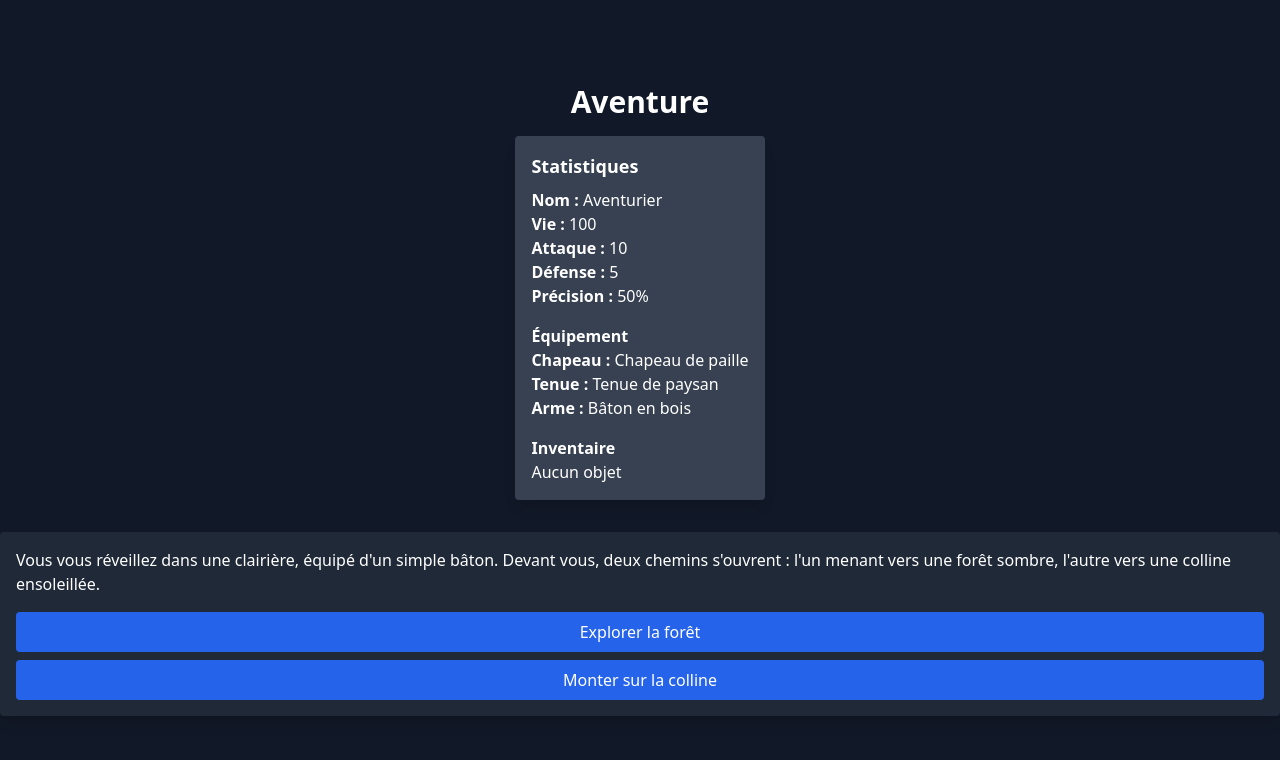
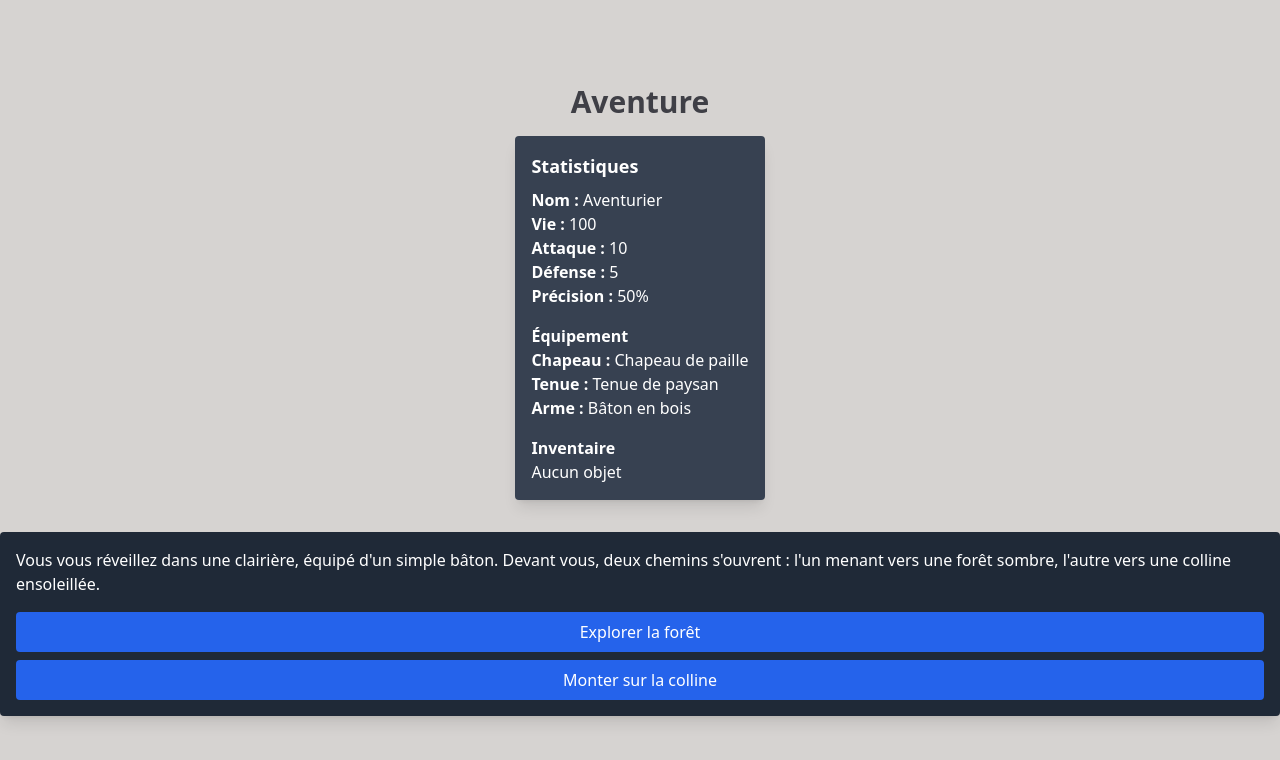
Before and after one commit to GoutteDooo/aventure, a React (Vite) app in the folder aventure-react/: page /adventure in a window 1280 px wide. Shown: the top 760 px of the page. Built offline with nearby package versions, Linux system fonts and the light colour scheme; what @midudev/tailwind-animations would draw is missing.

Commit message:
style: bg color modified

```diff
--- a/aventure-react/src/pages/Adventure.jsx
+++ b/aventure-react/src/pages/Adventure.jsx
@@ -3,7 +3,7 @@
 
 function Adventure() {
   return (
-    <div className="flex flex-col items-center justify-center h-screen bg-gray-900 text-white">
+    <div className="flex flex-col items-center justify-center h-screen bg-stone-300 text-zinc-700">
       <h1 className="text-3xl font-bold mb-4">Aventure</h1>
       <HUD />
       <div className="mt-8">
```
